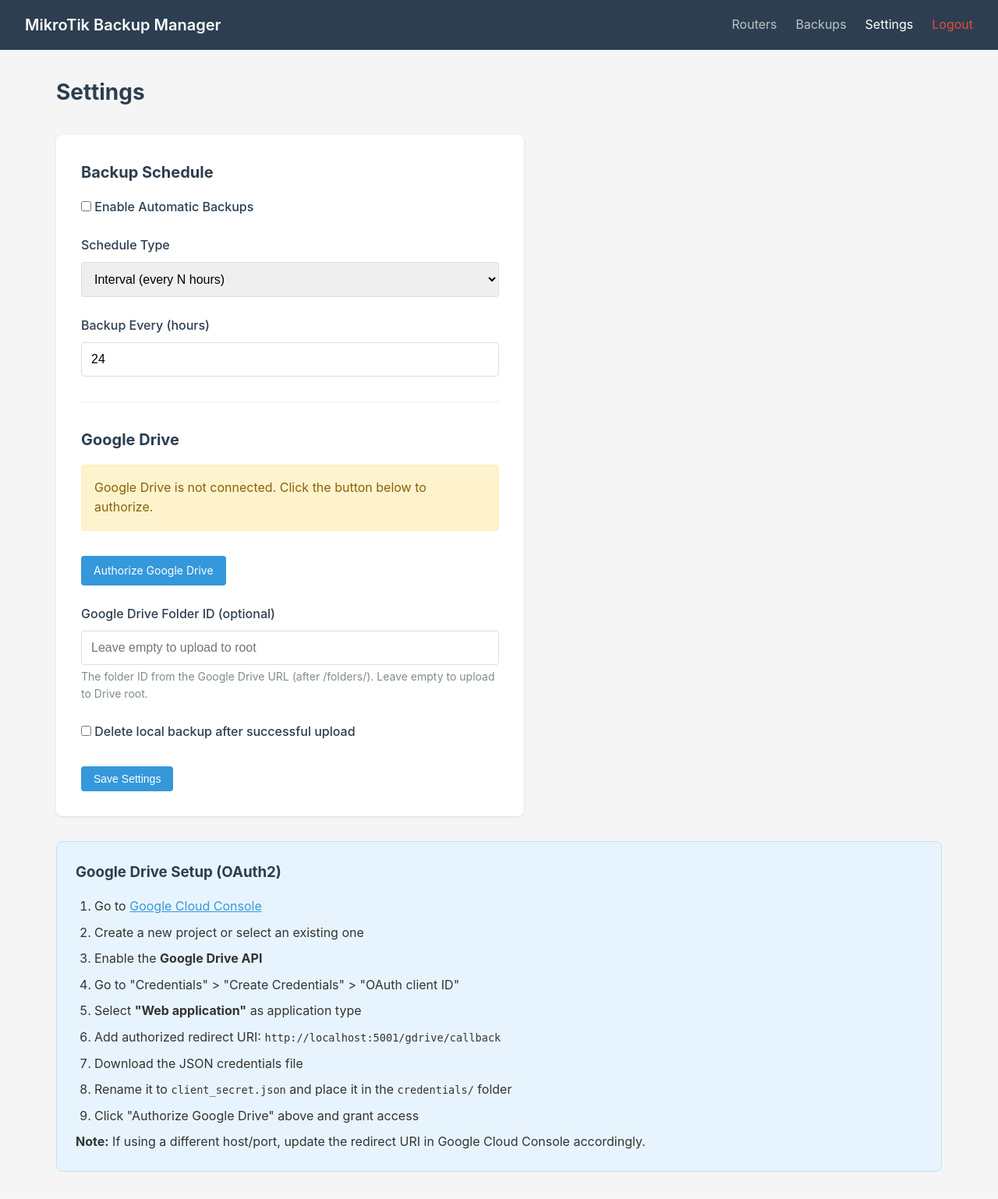
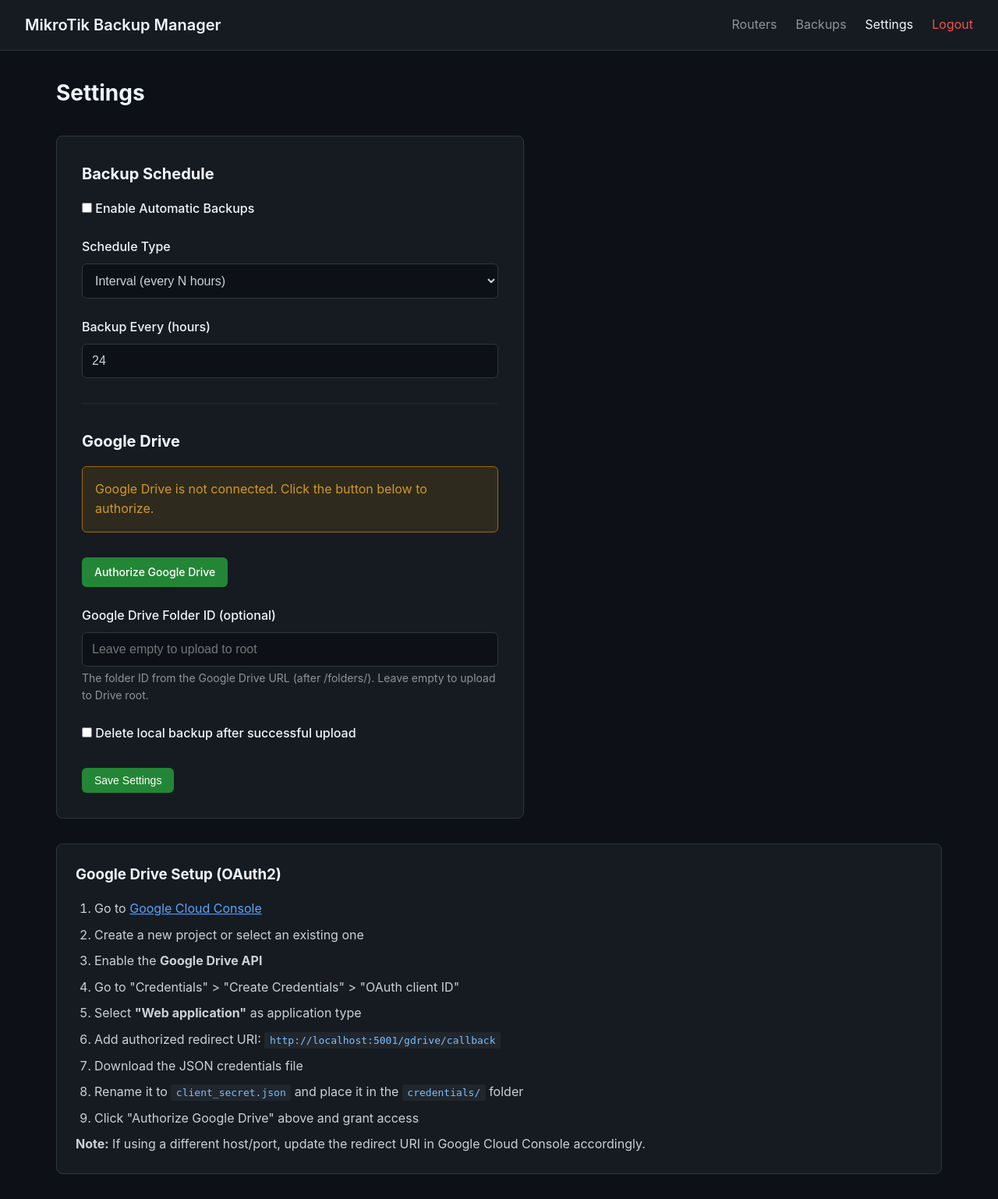
Before and after one commit to umair90rb/auto-mikrotik-backups, a Flask app: page /settings in a window 1280 px wide. Shown: the whole page at 78% size. Before the commit the page ends 1503 px from the top, so only its background shows below. Run offline with Flask 3, Linux system fonts and the light colour scheme; the visitor is signed in with stand-in values (Sample User, id 1).

Commit message:
add dark theme

```diff
--- a/static/style.css
+++ b/static/style.css
@@ -7,22 +7,23 @@
 
 body {
     font-family: -apple-system, BlinkMacSystemFont, 'Segoe UI', Roboto, Oxygen, Ubuntu, sans-serif;
-    background-color: #f5f5f5;
-    color: #333;
+    background-color: #0d1117;
+    color: #c9d1d9;
     line-height: 1.6;
 }
 
 /* Navigation */
 .navbar {
-    background-color: #2c3e50;
+    background-color: #161b22;
     padding: 1rem 2rem;
     display: flex;
     justify-content: space-between;
     align-items: center;
+    border-bottom: 1px solid #30363d;
 }
 
 .nav-brand {
-    color: white;
+    color: #f0f6fc;
     font-size: 1.25rem;
     font-weight: 600;
 }
@@ -33,18 +34,18 @@ body {
 }
 
 .nav-links a {
-    color: #bdc3c7;
+    color: #8b949e;
     text-decoration: none;
     transition: color 0.2s;
 }
 
 .nav-links a:hover,
 .nav-links a.active {
-    color: white;
+    color: #f0f6fc;
 }
 
 .nav-links a.logout {
-    color: #e74c3c;
+    color: #f85149;
 }
 
 /* Container */
@@ -64,7 +65,7 @@ body {
 
 .page-header h1 {
     font-size: 1.75rem;
-    color: #2c3e50;
+    color: #f0f6fc;
 }
 
 .header-actions {
@@ -77,47 +78,50 @@ body {
     display: inline-block;
     padding: 0.5rem 1rem;
     border: none;
-    border-radius: 4px;
+    border-radius: 6px;
     cursor: pointer;
     text-decoration: none;
     font-size: 0.875rem;
-    transition: background-color 0.2s;
+    font-weight: 500;
+    transition: all 0.2s;
 }
 
 .btn-primary {
-    background-color: #3498db;
+    background-color: #238636;
     color: white;
 }
 
 .btn-primary:hover {
-    background-color: #2980b9;
+    background-color: #2ea043;
 }
 
 .btn-secondary {
-    background-color: #95a5a6;
-    color: white;
+    background-color: #21262d;
+    color: #c9d1d9;
+    border: 1px solid #30363d;
 }
 
 .btn-secondary:hover {
-    background-color: #7f8c8d;
+    background-color: #30363d;
+    border-color: #8b949e;
 }
 
 .btn-success {
-    background-color: #27ae60;
+    background-color: #238636;
     color: white;
 }
 
 .btn-success:hover {
-    background-color: #219a52;
+    background-color: #2ea043;
 }
 
 .btn-danger {
-    background-color: #e74c3c;
+    background-color: #da3633;
     color: white;
 }
 
 .btn-danger:hover {
-    background-color: #c0392b;
+    background-color: #f85149;
 }
 
 .btn-sm {
@@ -181,34 +189,35 @@ body {
 /* Alerts */
 .alert {
     padding: 1rem;
-    border-radius: 4px;
+    border-radius: 6px;
     margin-bottom: 1rem;
+    border: 1px solid;
 }
 
 .alert-success {
-    background-color: #d5f4e6;
-    color: #1e7e34;
-    border: 1px solid #c3e6cb;
+    background-color: rgba(35, 134, 54, 0.15);
+    color: #3fb950;
+    border-color: #238636;
 }
 
 .alert-error {
-    background-color: #fadbd8;
-    color: #c0392b;
-    border: 1px solid #f5c6cb;
+    background-color: rgba(248, 81, 73, 0.15);
+    color: #f85149;
+    border-color: #da3633;
 }
 
 .alert-warning {
-    background-color: #fff3cd;
-    color: #856404;
-    border: 1px solid #ffeeba;
+    background-color: rgba(187, 128, 9, 0.15);
+    color: #d29922;
+    border-color: #9e6a03;
 }
 
 /* Forms */
 .form-container {
-    background: white;
+    background: #161b22;
     padding: 2rem;
     border-radius: 8px;
-    box-shadow: 0 1px 3px rgba(0, 0, 0, 0.1);
+    border: 1px solid #30363d;
     max-width: 600px;
 }
 
@@ -220,29 +229,31 @@ body {
     display: block;
     margin-bottom: 0.5rem;
     font-weight: 500;
-    color: #2c3e50;
+    color: #f0f6fc;
 }
 
 .form-group input,
 .form-group select {
     width: 100%;
     padding: 0.75rem;
-    border: 1px solid #ddd;
-    border-radius: 4px;
+    background-color: #0d1117;
+    border: 1px solid #30363d;
+    border-radius: 6px;
     font-size: 1rem;
+    color: #c9d1d9;
 }
 
 .form-group input:focus,
 .form-group select:focus {
     outline: none;
-    border-color: #3498db;
-    box-shadow: 0 0 0 2px rgba(52, 152, 219, 0.2);
+    border-color: #58a6ff;
+    box-shadow: 0 0 0 3px rgba(88, 166, 255, 0.3);
 }
 
 .form-group small {
     display: block;
     margin-top: 0.25rem;
-    color: #7f8c8d;
+    color: #8b949e;
     font-size: 0.875rem;
 }
 
@@ -266,10 +277,12 @@ body {
     align-items: center;
     gap: 0.5rem;
     cursor: pointer;
+    color: #c9d1d9;
 }
 
 .checkbox-label input[type="checkbox"] {
     width: auto;
+    accent-color: #238636;
 }
 
 /* Login */
@@ -377,20 +391,21 @@ body {
 
 /* Info box */
 .info-box {
-    background: #e8f4fd;
-    border: 1px solid #bee5eb;
+    background: #161b22;
+    border: 1px solid #30363d;
     border-radius: 8px;
     padding: 1.5rem;
     margin-top: 2rem;
 }
 
 .info-box h3 {
-    color: #2c3e50;
+    color: #f0f6fc;
     margin-bottom: 1rem;
 }
 
 .info-box ol {
     margin-left: 1.5rem;
+    color: #c9d1d9;
 }
 
 .info-box li {
@@ -398,60 +413,88 @@ body {
 }
 
 .info-box code {
-    background: #f8f9fa;
+    background: #21262d;
     padding: 0.2rem 0.4rem;
     border-radius: 3px;
     font-family: monospace;
+    color: #79c0ff;
 }
 
 .info-box a {
-    color: #3498db;
+    color: #58a6ff;
+}
+
+.info-box a:hover {
+    text-decoration: underline;
 }
 
 .info-box pre {
-    background: #2c3e50;
-    color: #ecf0f1;
+    background: #0d1117;
+    color: #c9d1d9;
     padding: 1rem;
-    border-radius: 4px;
+    border-radius: 6px;
     overflow-x: auto;
     margin: 1rem 0;
+    border: 1px solid #30363d;
 }
 
-.info-box code {
+.info-box pre code {
     background: transparent;
     padding: 0;
     font-size: 0.85rem;
+    color: #c9d1d9;
 }
 
 /* File input styling */
 input[type="file"] {
-    padding: 0.5rem;
-    border: 2px dashed #ddd;
-    border-radius: 4px;
+    padding: 0.75rem;
+    border: 2px dashed #30363d;
+    border-radius: 6px;
     width: 100%;
     cursor: pointer;
+    background-color: #0d1117;
+    color: #c9d1d9;
 }
 
 input[type="file"]:hover {
-    border-color: #3498db;
+    border-color: #58a6ff;
 }
 
 /* Utility classes */
 .text-error {
-    color: #e74c3c;
+    color: #f85149;
     font-size: 0.875rem;
 }
 
 hr {
     border: none;
-    border-top: 1px solid #ecf0f1;
+    border-top: 1px solid #21262d;
     margin: 2rem 0;
 }
 
 h2 {
-    color: #2c3e50;
+    color: #f0f6fc;
     font-size: 1.25rem;
     margin-bottom: 1rem;
+}
+
+/* Scrollbar styling */
+::-webkit-scrollbar {
+    width: 8px;
+    height: 8px;
+}
+
+::-webkit-scrollbar-track {
+    background: #0d1117;
+}
+
+::-webkit-scrollbar-thumb {
+    background: #30363d;
+    border-radius: 4px;
+}
+
+::-webkit-scrollbar-thumb:hover {
+    background: #484f58;
 }
 
 /* Responsive */
```
Also changed, not shown: other parts of static/style.css (+29 -24 lines).
